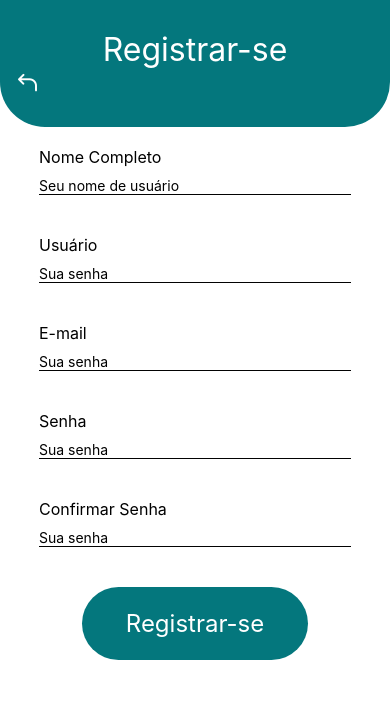
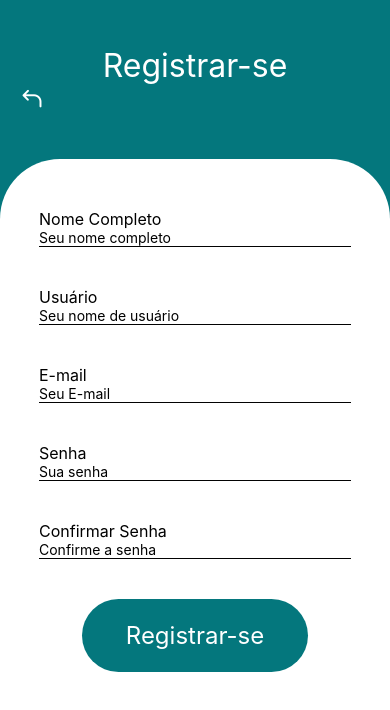
Before and after one commit to LSeraphim/FreeTime, a React Native app in the folder FreeTime/: screen /Registro in a window 390 px wide. Shown: the top 710 px of the page. Built offline with nearby package versions, Linux system fonts and the light colour scheme.

Commit message:
Atualizando visual Register page

```diff
--- a/FreeTime/src/telas/Login/index.js
+++ b/FreeTime/src/telas/Login/index.js
@@ -20,7 +20,7 @@ export default function Login() {
 
 
         {/* Container com dados do usuário */}
-        <Animatable.View delay={600} animation="fadeInUp" style={styles.containerForm}>
+        <Animatable.View delay={100} animation="fadeInUp" style={styles.containerForm}>
             <View style={styles.inputContainer}>
               <Text style={{fontSize:16}}>Usuário</Text>
 
@@ -70,7 +70,7 @@ const styles = StyleSheet.create({
   },
   logoContainer: {
     flex:1,
-        backgroundColor: '#04777D',
+    backgroundColor: '#04777D',
         justifyContent: 'center',
         alignItems: 'center',
   },
--- a/FreeTime/src/telas/Registro/index.js
+++ b/FreeTime/src/telas/Registro/index.js
@@ -12,29 +12,32 @@ export default function Registro() {
         <SafeAreaView style={styles.container}>
           { <StatusBar style="auto" /> }
 
+
             {/* Container do header com "Register" */}
             <View style={styles.headerContainer}>
               <Text style={{fontSize:32, color:'#ffff', textAlign:'center'}}>Registrar-se</Text>
+              <TouchableOpacity
+              onPress={ () => navigation.navigate('Login')}>
                 <AntDesign name='back' color={'#fff'} size={25} />
+              </TouchableOpacity>
             </View>
 
             {/* Dados do usuário */}
-          <View style={styles.userContainer}>
+          <Animatable.View delay={100} animation="bounceInLeft" style={styles.containerForm}>
             <View style={styles.inputContainer}>
+              <Text style={{fontSize:16}}>Nome Completo</Text>
+              <View style={styles.inputBox}>
+                <TextInput  onChangeText={""} placeholder='Seu nome completo'/>
+              </View>
 
-                <Text style={{fontSize:16}}>Nome Completo</Text>
+              <Text style={{fontSize:16}}>Usuário</Text>
               <View style={styles.inputBox}>
                 <TextInput  onChangeText={""} placeholder='Seu nome de usuário'/>
               </View>
 
-                <Text style={{fontSize:16}}>Usuário</Text>
-                <View style={styles.inputBox}>
-                  <TextInput  onChangeText={""} placeholder='Sua senha'/>
-                </View>
-
               <Text style={{fontSize:16}}>E-mail</Text>
               <View style={styles.inputBox}>
-                  <TextInput  onChangeText={""} placeholder='Sua senha'/>
+                <TextInput  onChangeText={""} placeholder='Seu E-mail'/>
               </View>
 
               <Text style={{fontSize:16}}>Senha</Text>
@@ -44,44 +47,39 @@ export default function Registro() {
 
               <Text style={{fontSize:16}}>Confirmar Senha</Text>
               <View style={styles.inputBox}>
-                  <TextInput  onChangeText={""} placeholder='Sua senha'/>
-                </View>
-
+                <TextInput  onChangeText={""} placeholder='Confirme a senha'/>
               </View>
             </View>
               {/* Button */}
               <View style={styles.containerButton}>
                   <Text style={{color: '#ffff', fontSize: 24}}>Registrar-se</Text>
             </View>
-
+          </Animatable.View>
         </SafeAreaView>
     );
 };
 
 const styles = StyleSheet.create({
     container: {
-        backgroundColor: '#fff',
-        alignItems: 'center',
-        height:'100%'
+        backgroundColor: '#04777D',
+        flex:1
     },
     headerContainer: {
+      flex:1,
+      backgroundColor: '#04777D',
       justifyContent: 'center',
-        backgroundColor: 'rgba(4, 119, 125, 1)',
-        width: '100%',
-        height: '15%',
-        borderBottomLeftRadius: 45,
-        borderBottomRightRadius: 45,
-        padding:15
+      paddingStart: '5%',
+      paddingEnd: '5%',
     },
     userContainer: {
         paddingTop: 20,
-        backgroundColor: '#fff',
         width: '80%',
     },
+    inputContainer:{
+      width: '100%'
+    },
     inputBox: {
-      justifyContent: 'center',
       width: '100%',
-      paddingTop: 10,
       borderBottomColor: '#020202',
       borderBottomWidth: 1,
       marginBottom: 40
@@ -94,5 +92,16 @@ const styles = StyleSheet.create({
       alignItems: 'center',
       borderRadius: 60,
       marginBottom: 20
+    },
+    containerForm:{
+      flex:4,
+      backgroundColor:'#fff',
+      borderTopLeftRadius: 60,
+      borderTopRightRadius: 60,
+      paddingStart: '10%',
+      paddingEnd: '10%',
+      alignItems: 'center',
+      textAlign: 'left',
+      paddingTop: 50,
   }
 });
```
Lines whose indentation alone changed are shown as unchanged.
